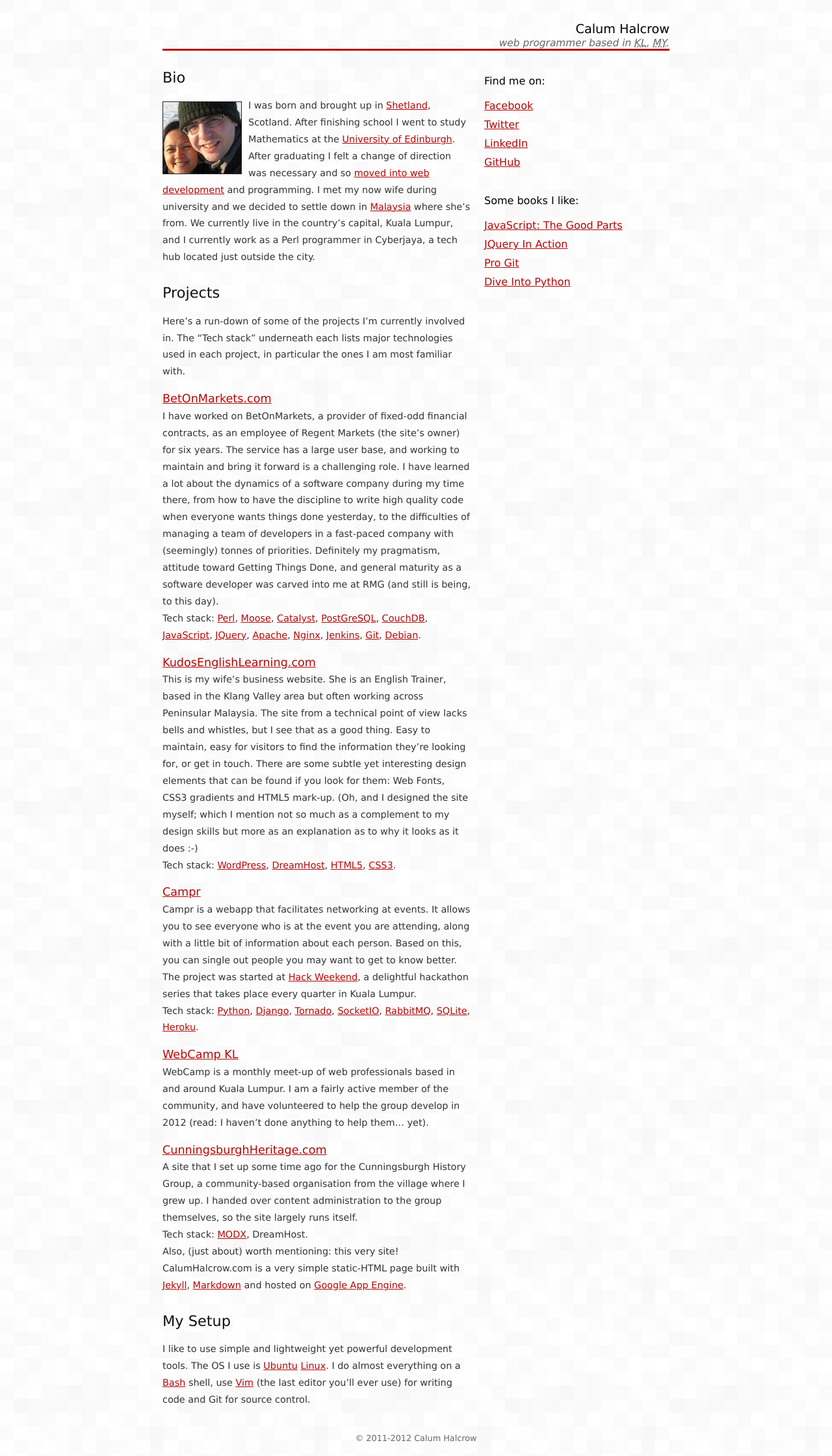
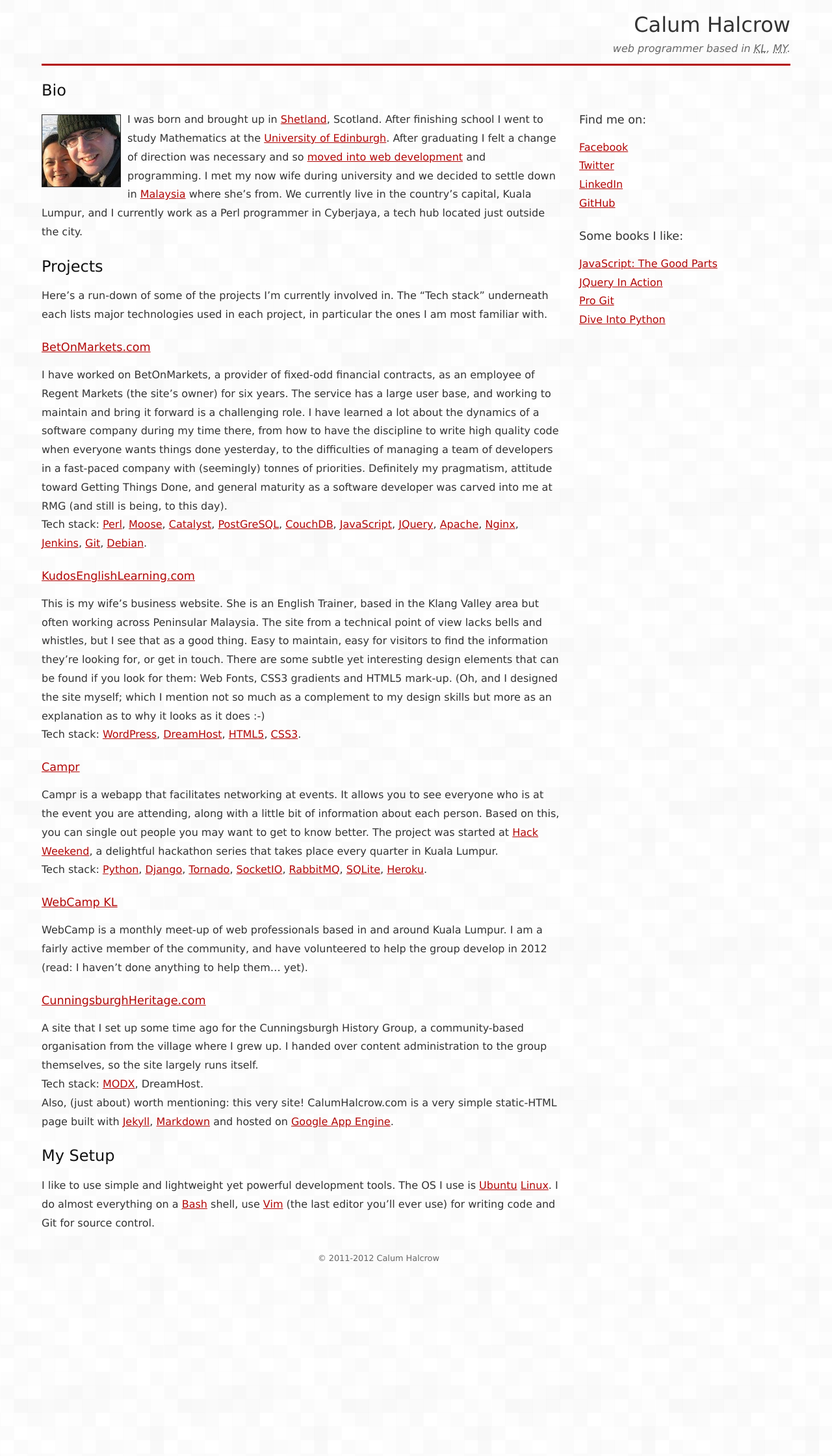
Before and after one commit to calumhalcrow/calumhalcrow, a Jekyll site: the page built from index.md, in a window 1280 px wide. Shown: the whole page at 65% size. Built offline with Jekyll 4.4.1, drawn with Linux system fonts in a browser that asks for light colours; after the commit the page ends 1964 px from its top, so only the background shows below that.

Commit message:
Fluid design, and some simplifications to the CSS.

```diff
--- a/css/style.css
+++ b/css/style.css
@@ -50,10 +50,21 @@
 
 
 body {
-    width:780px;
+    width:90%;
     margin:0 auto;
     font-family:"Lucida Grande","Lucida Sans Unicode",verdana,geneva,sans-serif;
     background:url(/i/square_bg.png) repeat;
+    line-height:1.8em;
+    color:#333;
+}
+h2 {
+    font-size:1.5em;
+    color:#111;
+    margin:1em 0 0.7em 0;
+}
+h3 {
+    font-size:1.1em;
+    margin:1.2em 0 0.8em;
 }
 
 a:link, a:visited, a:hover, a:active {
@@ -61,69 +72,39 @@
 }
 
 #header {
-    font-size:1.2em;
-    padding-top:30px;
-    border-bottom: 3px solid #b30808;
+    padding-top:1.5em;
+    border-bottom:3px solid #b30808;
 }
 #header h1 {
-    margin:5px 0;
-    padding-bottom:0;
+    font-size:2em;
     text-align:right;
 }
 #header p {
-    margin-top:0;
-    font-size:0.8em;
+    margin:0.5em 0;
     text-align:right;
     font-style:italic;
     color:#666;
 }
 
 #content {
-    width:475px;
-    padding-right:5px;
+    width:69.2307692%;
     float:left;
-}
-#content h2 {
-    font-size:1.4em;
-    color:#111;
-    margin:30px 0 20px 0;
-    clear:both;
-}
-#content h3 {
-    font-size:1.1em;
-    margin:20px 0 5px 0;
-    color:#222;
 }
 #content img {
     float:left;
     margin:6px 10px 0 0;
     border:1px solid #222;
 }
-#content p {
-    font-size:0.9em;
-    color:#333;
-    line-height:1.8em;
-}
 
 #sidecol {
-    width:285px;
-    margin-top:3px;
-    padding-left:15px;
-    line-height:1.8em;
+    width:28.2051282%;
     float:right;
-}
-#sidecol h3 {
-    font-size:1em;
-    margin:30px 0 10px 0;
-}
-#sidecol p {
-    font-size:0.9em;
-    margin:3px 0;
+    padding-top:3em;
 }
 
 #footer {
-    width:780px;
-    padding:40px 0 20px 0;
+    width:90%;
+    padding:2em 0 1em;
     clear:both;
     text-align:center;
     font-size:0.8em;
```
